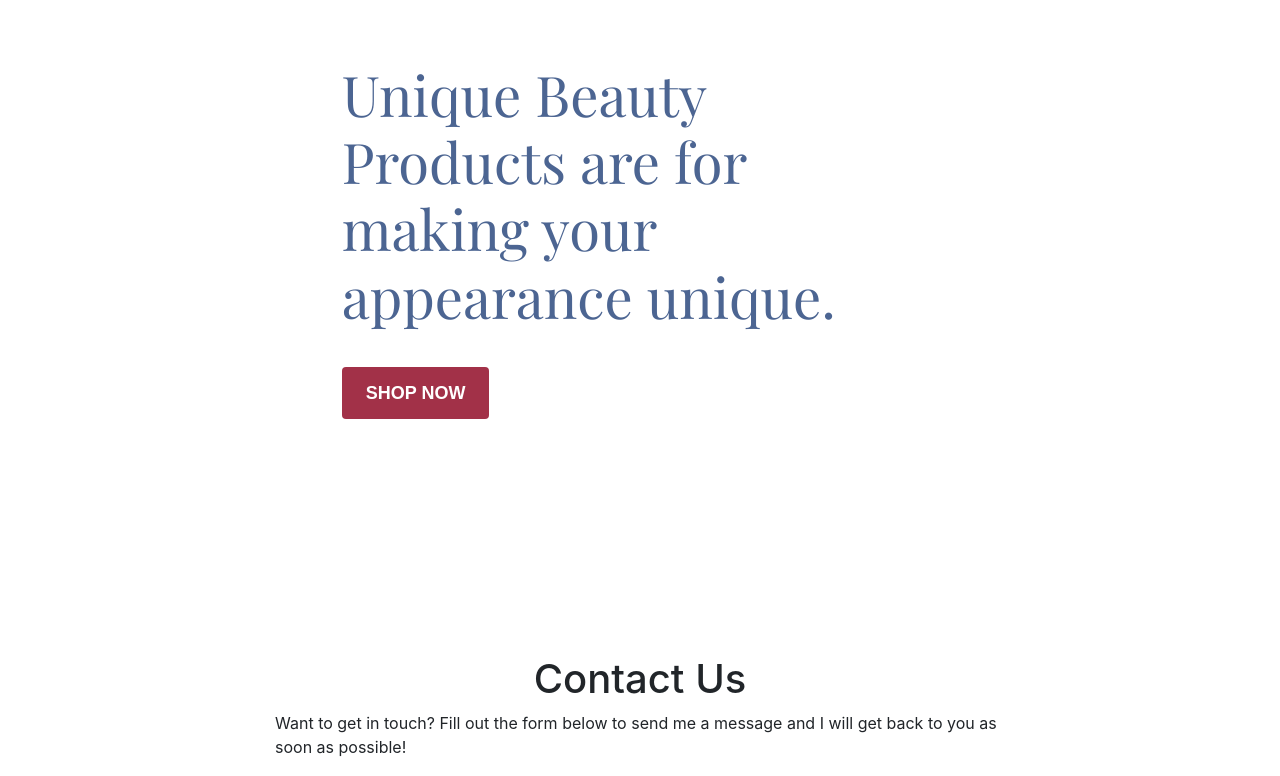
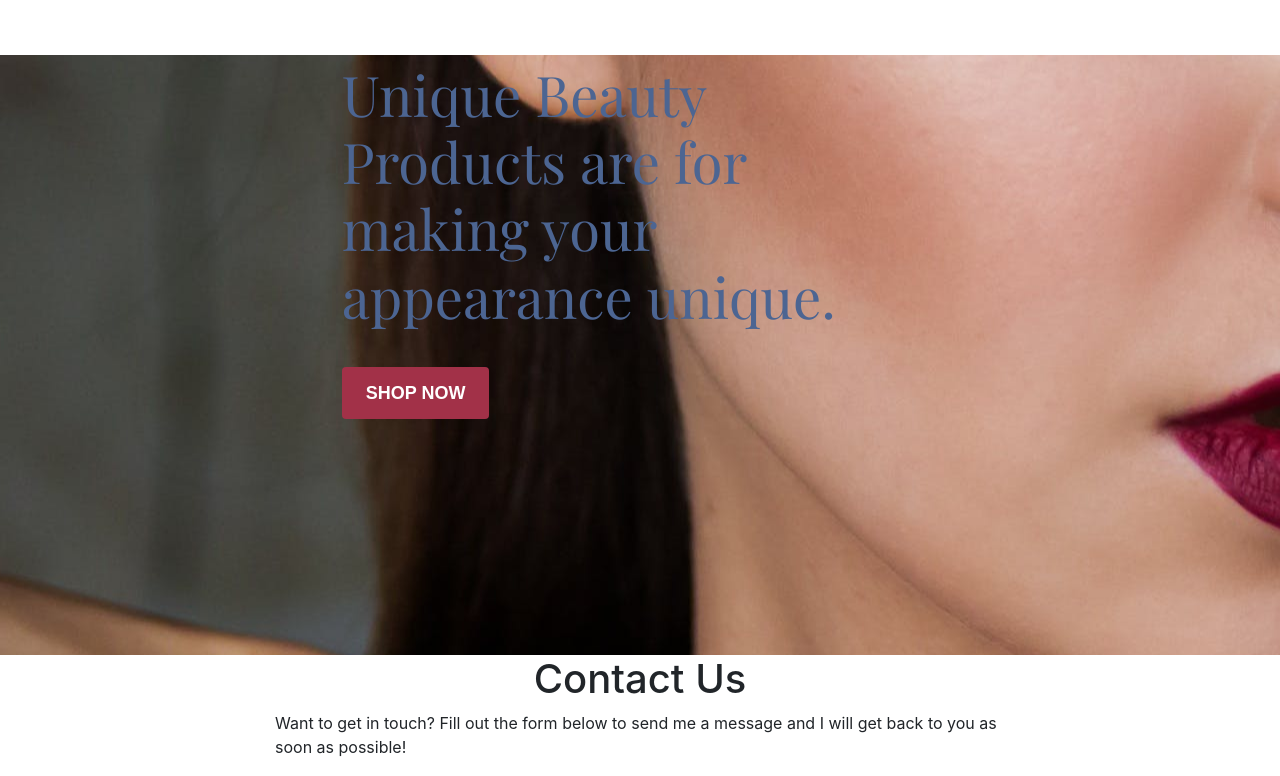
Before and after one commit to Saleha-m14/Unique-Beauty, a Django app: page / in a window 1280 px wide. Shown: the part 157-933 px from the top of the page. Run offline with Django 4.2, Linux system fonts and the light colour scheme; parts of the project's set-up code (start-up, migrations or seed data) failed here and were passed over; some libraries are stand-ins or nearby versions.

Commit message:
changed the background image for home

```diff
--- a/static/css/base.css
+++ b/static/css/base.css
@@ -13,7 +13,7 @@ body {
 #unique-img {
     height: 600px;
     width: 100%;
-    background-image: url('/media/main_image.jpg') no-repeat center center;
+    background: url('/media/main_image.jpg') no-repeat center center;
     position: relative;
 }
 
```
